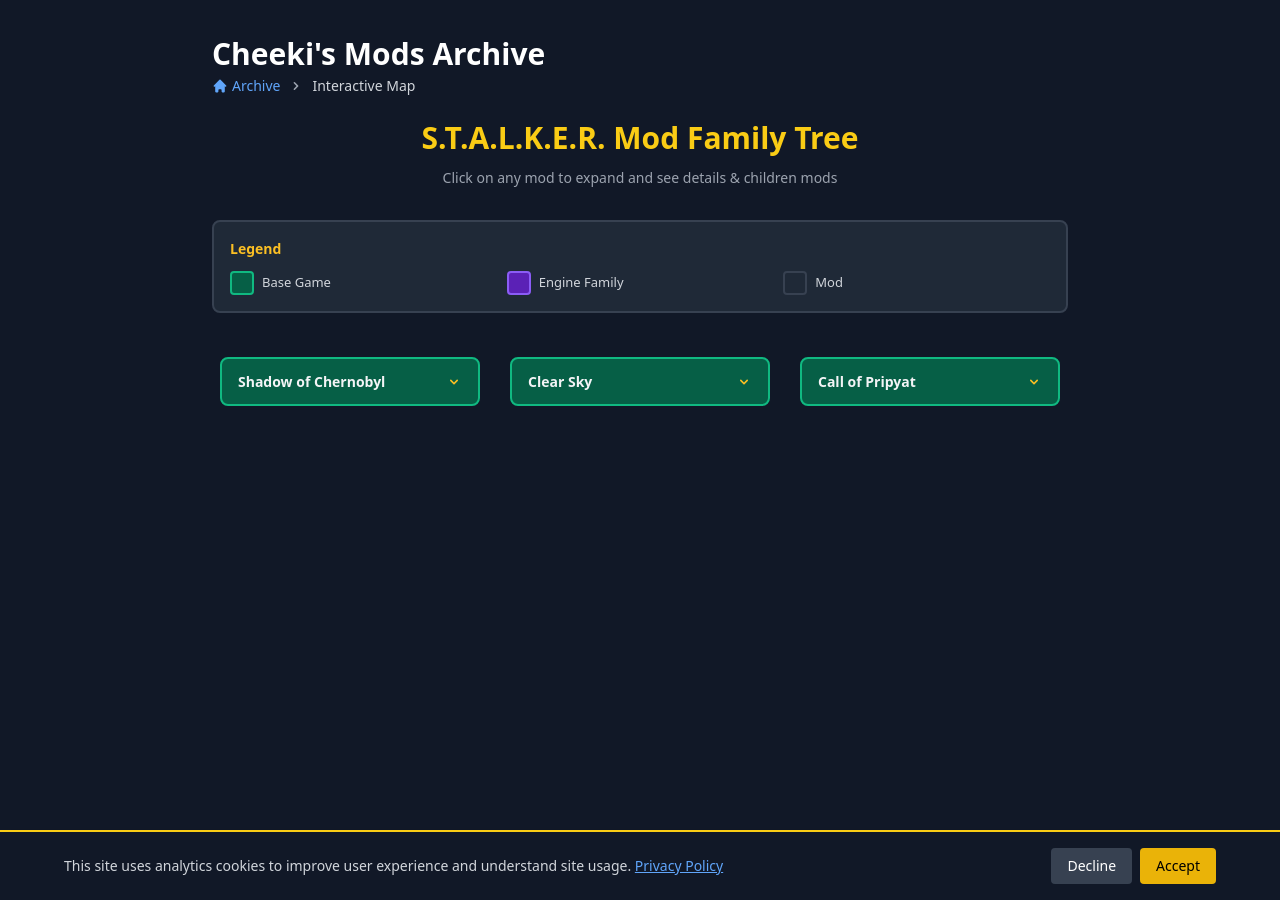
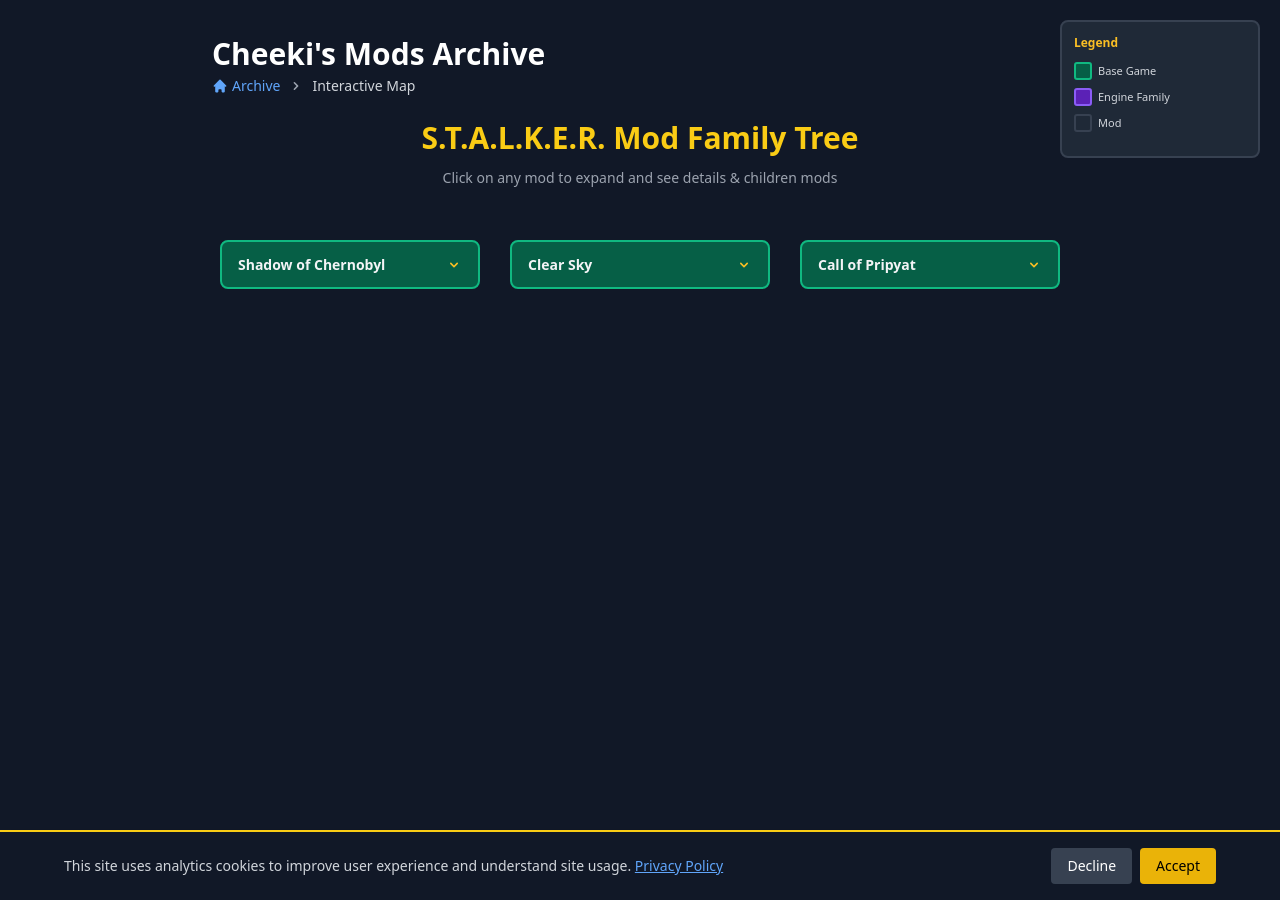
Before and after one commit to Cheekitos/CSMA-Test, a Jekyll site: the page built from stalker-map.html, in a window 1280 px wide. Built offline with Jekyll 4.4.1, drawn with Linux system fonts in a browser that asks for light colours; nearby versions of some CDN libraries.

Commit message:
Update stalker-map.html

```diff
--- a/stalker-map.html
+++ b/stalker-map.html
@@ -191,40 +191,71 @@
 }
 
 .map-legend {
+  position: fixed;
+  top: 20px;
+  right: 20px;
   background: #1f2937;
   border: 2px solid #374151;
   border-radius: 8px;
-  padding: 16px;
-  margin-bottom: 24px;
+  padding: 12px;
+  z-index: 100;
+  width: 200px;
 }
 
 .legend-title {
-  font-size: 14px;
+  font-size: 12px;
   font-weight: 700;
   color: #fbbf24;
-  margin-bottom: 12px;
+  margin-bottom: 10px;
 }
 
 .legend-items {
-  display: grid;
-  grid-template-columns: repeat(auto-fit, minmax(150px, 1fr));
-  gap: 10px;
+  display: flex;
+  flex-direction: column;
+  gap: 8px;
+  margin-bottom: 12px;
 }
 
 .legend-item {
   display: flex;
   align-items: center;
-  gap: 8px;
-  font-size: 13px;
+  gap: 6px;
+  font-size: 11px;
   color: #d1d5db;
 }
 
 .legend-box {
-  width: 24px;
-  height: 24px;
-  border-radius: 4px;
+  width: 18px;
+  height: 18px;
+  border-radius: 3px;
   border: 2px solid;
   flex-shrink: 0;
+}
+
+.legend-controls {
+  display: flex;
+  flex-direction: column;
+  gap: 6px;
+  padding-top: 10px;
+  border-top: 1px solid #374151;
+}
+
+.legend-button {
+  background: #374151;
+  border: 1px solid #4b5563;
+  border-radius: 4px;
+  padding: 6px 10px;
+  font-size: 11px;
+  color: #f3f4f6;
+  cursor: pointer;
+  transition: all 0.2s ease;
+  font-weight: 500;
+}
+
+.legend-button:hover {
+  background: #4b5563;
+  border-color: #fbbf24;
+  color: #fbbf24;
 }
 
 .hidden {
```
